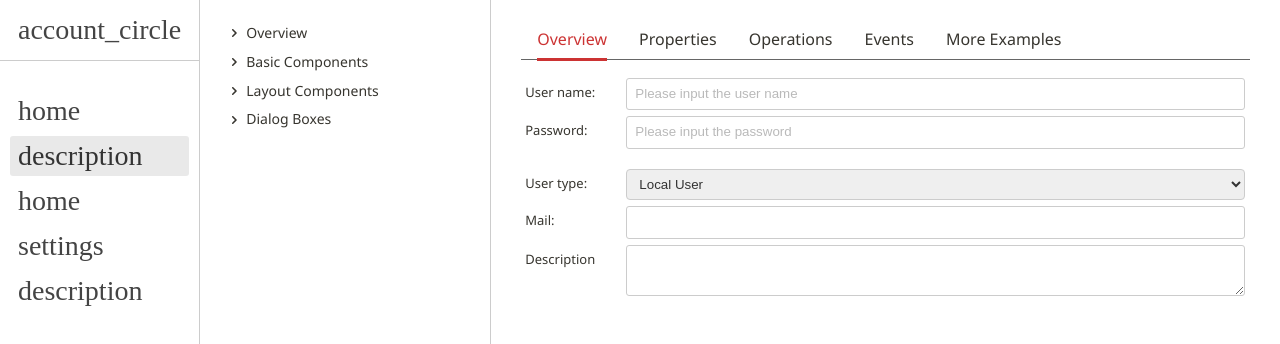
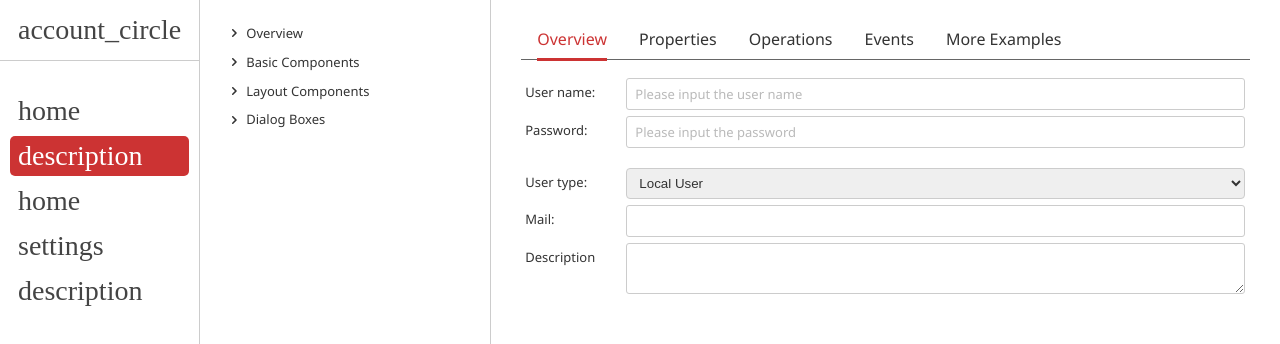
Before and after one commit to pangbo-labs/vue2-components, a Vue app: page /docs/pb-form in a window 1280 px wide. Shown: the top 344 px of the page. Built offline with nearby package versions, Linux system fonts and the light colour scheme; a web font is replaced by a local one.

Commit message:
Adjusted some styles

```diff
--- a/src/components/pblabs-components/PbTabBar/PbTabBar.vue
+++ b/src/components/pblabs-components/PbTabBar/PbTabBar.vue
@@ -12,7 +12,7 @@ Repository location: https://github.com/pangbo-labs/vue2-components
 			<div v-for="(item, itemIndex) in tabs" :key="itemIndex"
 				class="tab-button" :class="{ 'tab-button-current': itemIndex == currentItem }"
 				@click="setCurrentTab( itemIndex )">
-				<div :ref="makeTabButtonRef( itemIndex )">{{ item.textId ? $t( item.textId ) : item.text }}</div>
+				<div :ref="makeTabButtonRef( itemIndex )" class="tab-button-text">{{ item.textId ? $t( item.textId ) : item.text }}</div>
 			</div>
 		</div>
 		<div ref="currentIndicator" class="current-indicator"></div>
@@ -83,9 +83,13 @@ export default {
 .tab-button {
 	display: inline-block;
 	padding: 8px 16px;
-	font-size: 16px;
 	cursor: default;
 	user-select: none;
+}
+
+.tab-button-text {
+	font-size: 16px;
+	color: inherit;
 }
 
 .tab-button-current {
--- a/src/components/pblabs-components/PbVerticalNaviBar/PbVerticalNaviBar.vue
+++ b/src/components/pblabs-components/PbVerticalNaviBar/PbVerticalNaviBar.vue
@@ -140,9 +140,10 @@ export default {
 	display: flex;
 	flex-direction: row;
 	align-items: center;
-	border-radius: 3px;
+	border-radius: 5px;
 	padding: 6px 8px;
-	color: #444;
+	color: var(--text-color);
+	font-weight: var(--text-weight);
 	text-align: left;
 	cursor: default;
 	user-select: none;
@@ -150,8 +151,9 @@ export default {
 }
 
 .navi-item:hover {
-	background: var(--primary-color);
-	color: #fff;
+	background: var(--hovered-background-color);
+	color: var(--hovered-text-color);
+	font-weight: var(--hovered-text-weight);
 	transition: all .3s;
 }
 
@@ -168,8 +170,9 @@ export default {
 }
 
 .navi-item-current, .navi-item-current:hover {
-	background: #e9e9e9;
-	color: #333;
+	background: var(--primary-color);
+	color: var(--selected-text-color);
+	font-weight: var(--selected-text-weight);
 	transition: all .3s;
 }
 
--- a/src/components/pblabs-components/Themes/default.css
+++ b/src/components/pblabs-components/Themes/default.css
@@ -9,20 +9,21 @@ Repository location: https://github.com/pangbo-labs/vue2-components
 
 :root {
     --font-family: Segoe UI, Rototo, Avenir, Helvetica, Arial, Noto Sans SC, Microsoft Yahei, sans-serif;
+	--font-weight: normal;
     --text-size: 13px;
     --line-height: 175%;
     --line-height-compact: 140%;
-    --text-color: #37352f;
+    --text-color: #444;
     --small-text-size: 12px;
 
     --primary-color: #c33;
     /* --secondary-color: #fa3; */
     --secondary-color: #69c;
 
-    --selected-background: #ccc;
-    --selected-text-color: var(--text-color);
+    --selected-background-color: rgba( 0, 0, 0, 0.3 );
+    --selected-text-color: #fff;
     --selected-text-weight: normal;
-    --hovered-background: #ecf5ff;
+    --hovered-background-color: rgba( 0, 0, 0, 0.1 );
     --hovered-text-color: var(--text-color); /* #66b1ff; */
     --hovered-text-weight: normal;
 
@@ -58,3 +59,19 @@ Repository location: https://github.com/pangbo-labs/vue2-components
 	--PbTable-dataRow-hover-background: #f9f9f9;
 	--PbTable-dataRow-selected-background: #eeeef9;
 }
+
+body, div, th, td, p, li, dt, dd, input, textarea {
+	font-family: Segoe UI, Rototo, Avenir, Helvetica, Arial, Noto Sans SC, Microsoft Yahei, sans-serif;
+	font-size: 13px;
+	color: #333;
+}
+
+.item-active {
+	background: #c33;
+	color: #333;
+}
+
+.item-hover {
+	background: rgba( 0, 0, 0, 0.08 );
+	color: #333;
+}
```
